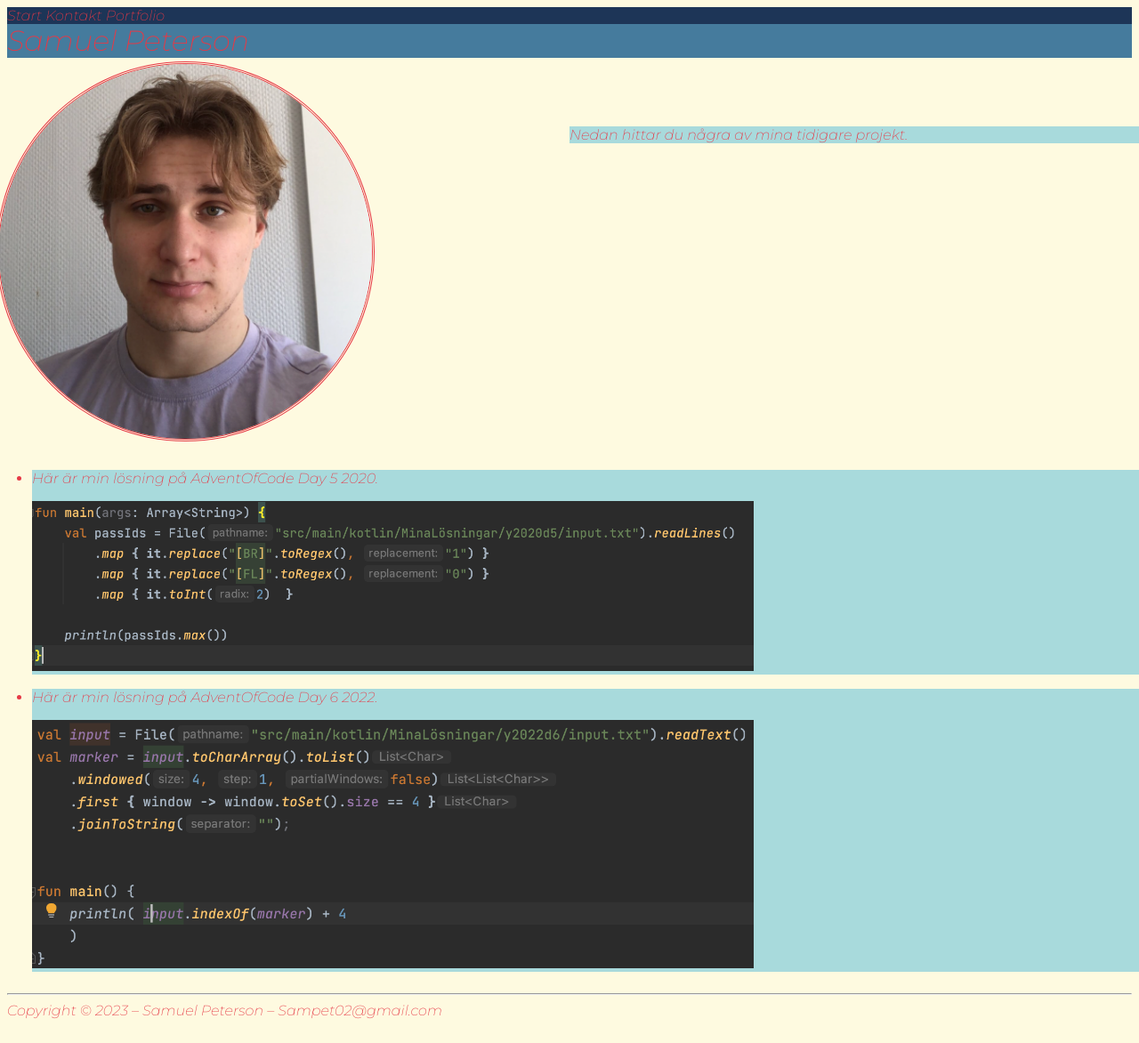
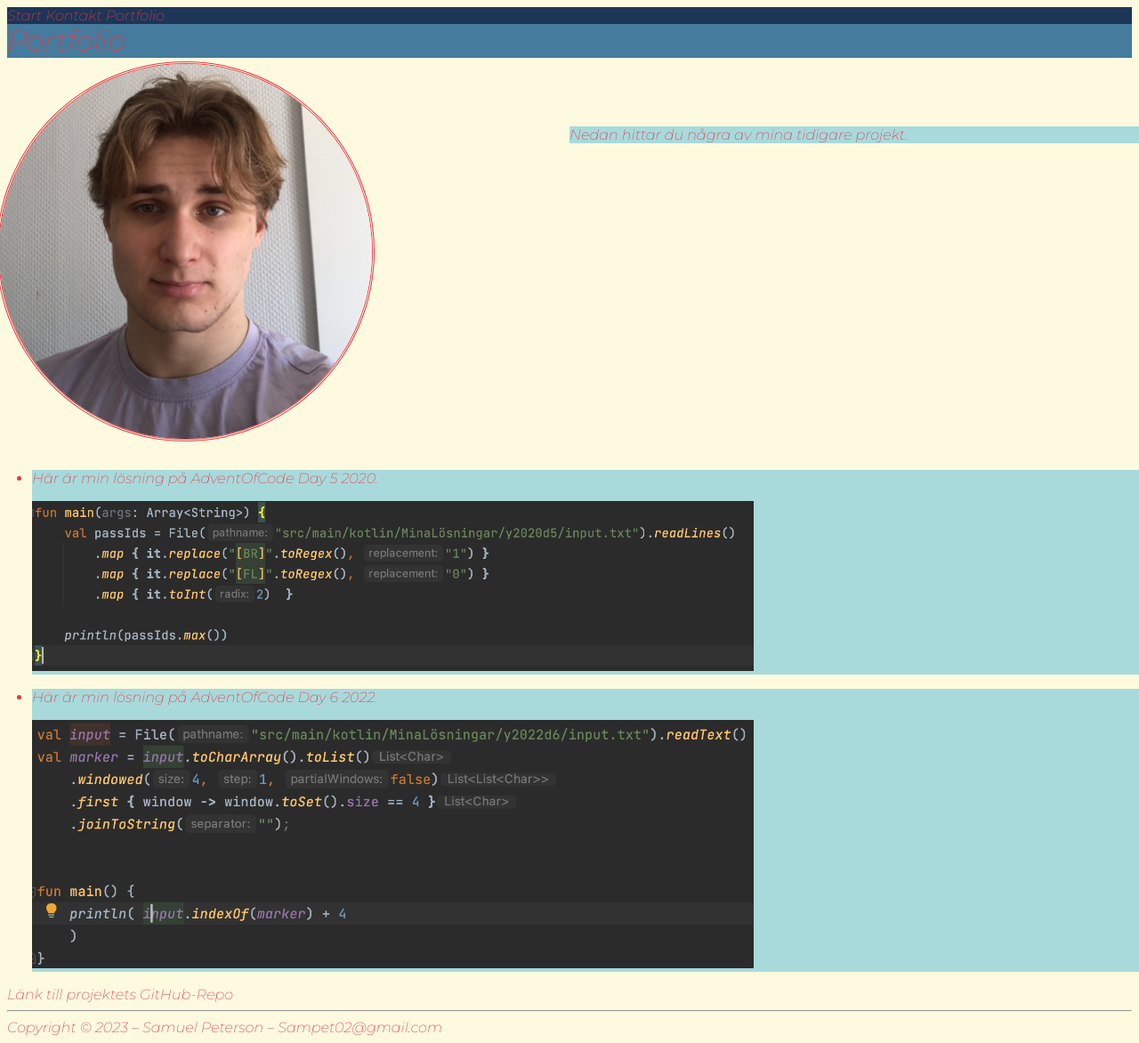
Before and after one commit to SamuelPeters0n/FrontendCssHtml-Inl-mning, a plain HTML site: page Assignment/Portfolio.html in a window 1280 px wide. Shown: the whole page at 89% size. Drawn offline with Linux system fonts and the light colour scheme.

Commit message:
Added link to github-repo

```diff
--- a/Assignment/Portfolio.html
+++ b/Assignment/Portfolio.html
@@ -20,7 +20,7 @@
             <a href="Contact.html">Kontakt</a>
             <a href="Portfolio.html">Portfolio</a>
         </nav>
-        <h1>Samuel Peterson</h1>
+        <h1>Portfolio</h1>
     </div>
 
 <div class="row">
@@ -45,7 +45,10 @@
     <img class="img-fluid" src="images/SkärmavbildNr2.png" alt="skärmbild">
         </div></li>
 </ul>
+
 </div>
+<a class="col-sm" target="_blank" href="https://github.com/SamuelPeters0n/FrontendCssHtml-Inl-mning">Länk till projektets GitHub-Repo</a>
+
 <div id="bottom">
     <hr>
     Copyright &copy; 2023 – Samuel Peterson – Sampet02@gmail.com
```
